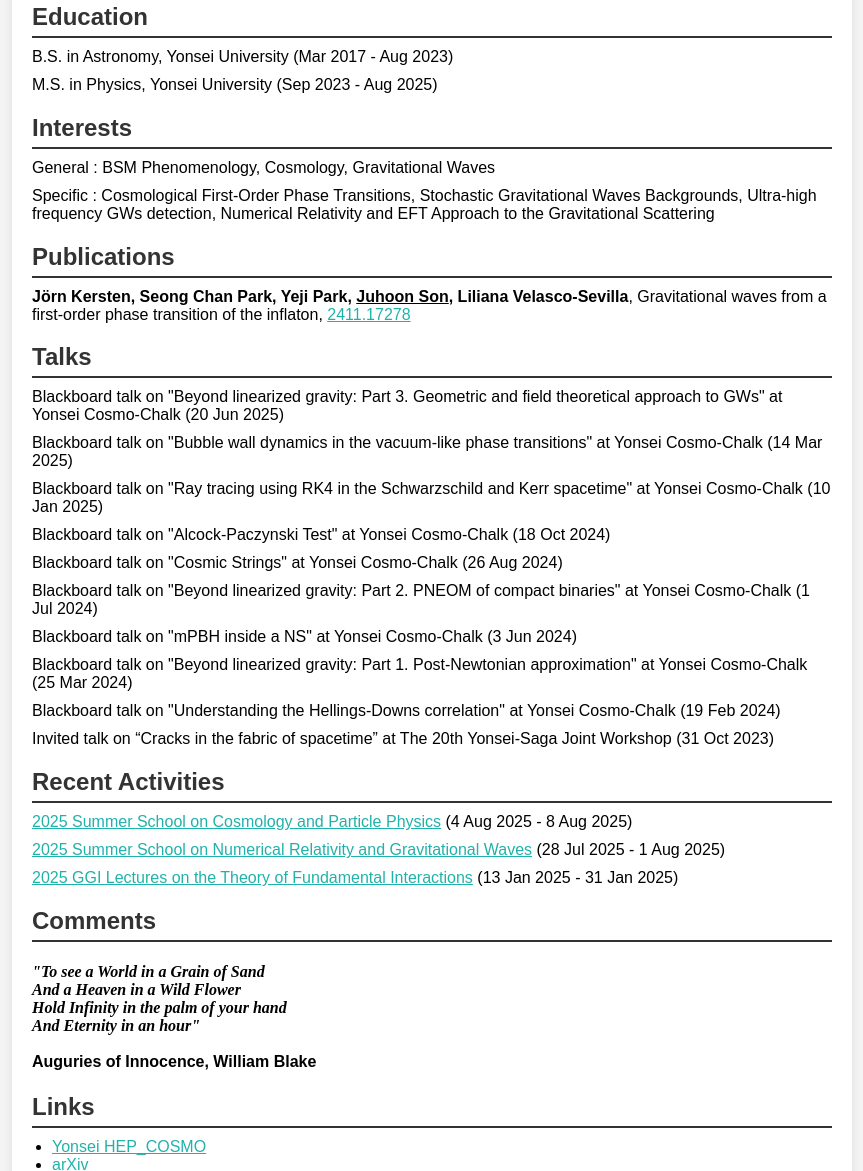
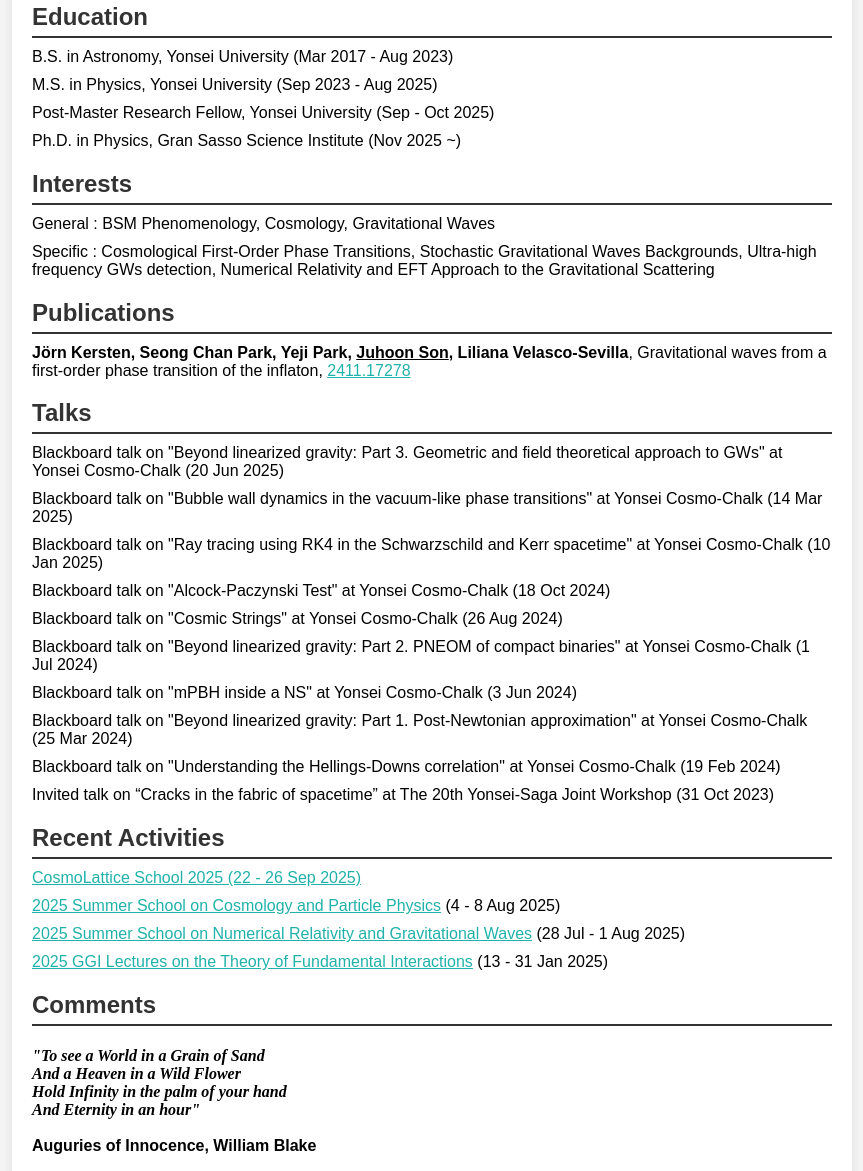
Before and after one commit to nayuta-psiomega/personal-website, a plain HTML site: page index.html in a window 1280 px wide. Shown: the part 298-1469 px from the top of the page, without its empty margins (208-1071 px from the left). Drawn offline with Linux system fonts and the light colour scheme.

Commit message:
Update index.html

```diff
--- a/index.html
+++ b/index.html
@@ -22,6 +22,8 @@
         <h2>Education</h2>
         <p>B.S. in Astronomy, Yonsei University (Mar 2017 - Aug 2023)</p>
         <p>M.S. in Physics, Yonsei University (Sep 2023 - Aug 2025)</p>
+        <p>Post-Master Research Fellow, Yonsei University (Sep - Oct 2025)</p>
+        <p>Ph.D. in Physics, Gran Sasso Science Institute (Nov 2025 ~)</p>
 
         <h2>Interests</h2>
         <p>General : BSM Phenomenology, Cosmology, Gravitational Waves</p>
@@ -43,9 +45,10 @@
         <p>Invited talk on “Cracks in the fabric of spacetime” at The 20th Yonsei-Saga Joint Workshop (31 Oct 2023)</p>
 
         <h2>Recent Activities</h2>
-        <p><a href="https://indico.ibs.re.kr/event/922/">2025 Summer School on Cosmology and Particle Physics</a> (4 Aug 2025 - 8 Aug 2025)</p>
-        <p><a href="https://school.gw.nr.re.kr/2025/summer/">2025 Summer School on Numerical Relativity and Gravitational Waves</a> (28 Jul 2025 - 1 Aug 2025)</p>
-        <p><a href="https://www.ggi.infn.it/ggilectures/ggilectures2025/index.php">2025 GGI Lectures on the Theory of Fundamental Interactions</a> (13 Jan 2025 - 31 Jan 2025)</p>
+        <p><a href="https://indico.ific.uv.es/event/8110/overview">CosmoLattice School 2025 (22 - 26 Sep 2025)</p>
+        <p><a href="https://indico.ibs.re.kr/event/922/">2025 Summer School on Cosmology and Particle Physics</a> (4 - 8 Aug 2025)</p>
+        <p><a href="https://school.gw.nr.re.kr/2025/summer/">2025 Summer School on Numerical Relativity and Gravitational Waves</a> (28 Jul - 1 Aug 2025)</p>
+        <p><a href="https://www.ggi.infn.it/ggilectures/ggilectures2025/index.php">2025 GGI Lectures on the Theory of Fundamental Interactions</a> (13 - 31 Jan 2025)</p>
 
 
         <h2>Comments</h2>
```
